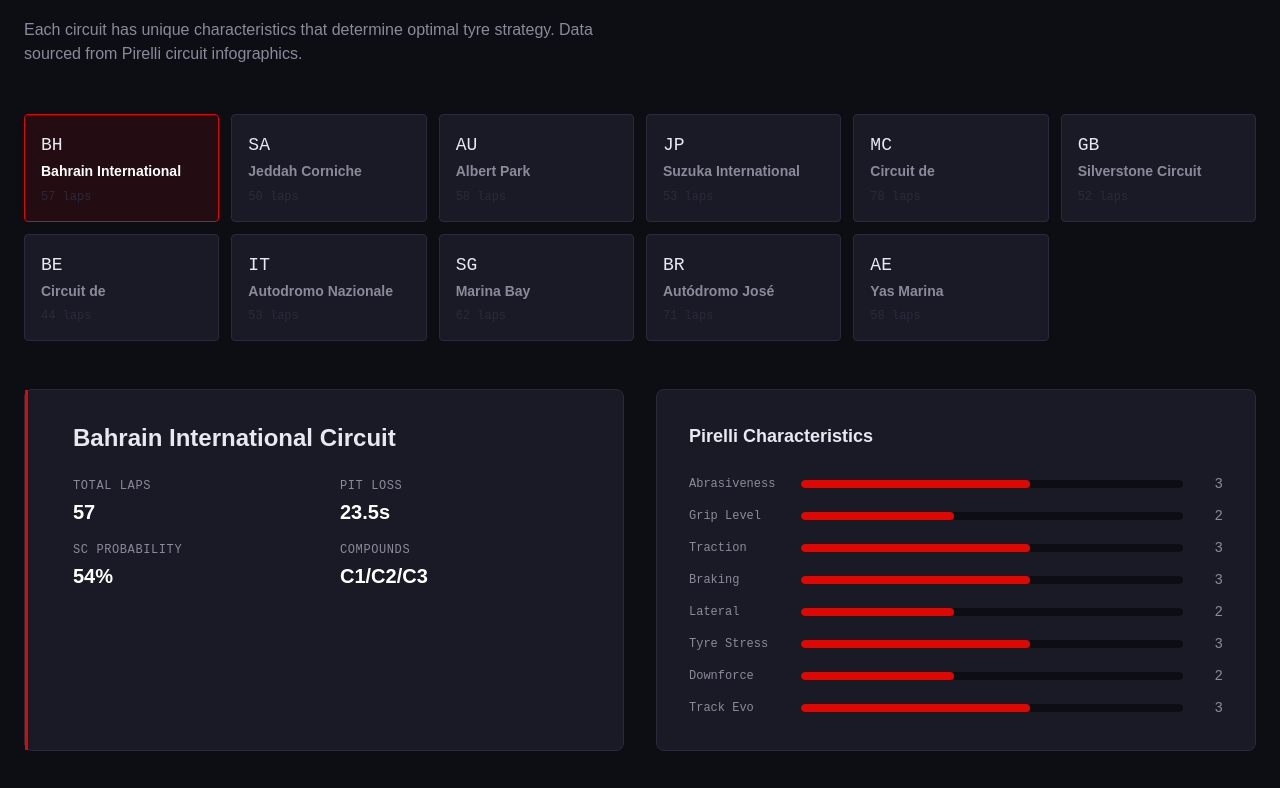
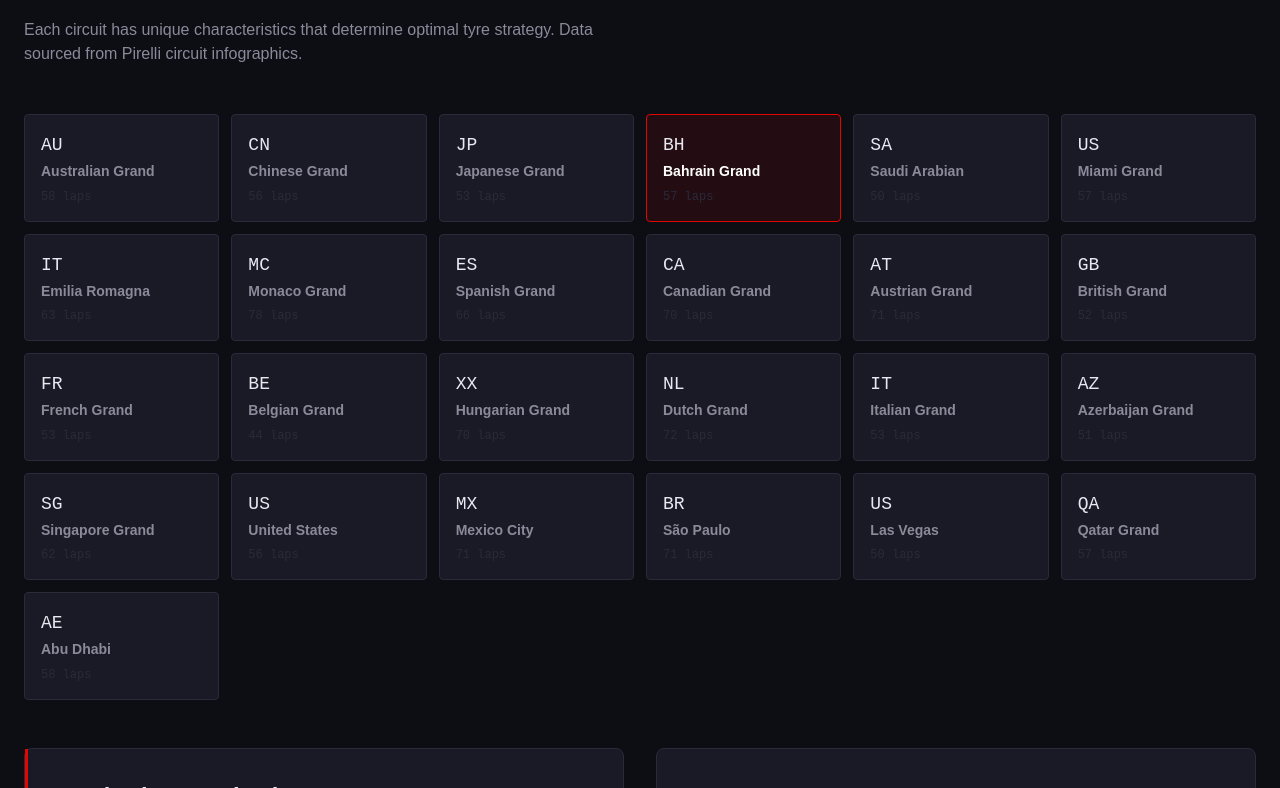
Before and after one commit to ImSounic/f1-strategy-prediction, a Next.js app in the folder frontend/: page / in a window 1280 px wide. Shown: the part 1112-1900 px from the top of the page. Built offline with nearby package versions, Linux system fonts and the light colour scheme; no server answers.

Commit message:
feat: add all 25 circuits to frontend

```diff
--- a/frontend/src/data/circuits.ts
+++ b/frontend/src/data/circuits.ts
@@ -11,58 +11,128 @@ export interface Circuit {
 
 export const circuits: Circuit[] = [
   {
-    key: "bahrain", name: "Bahrain International Circuit", country: "BH",
-    totalLaps: 57, pitLoss: 23.5, scProbability: 0.54, compounds: "C1/C2/C3",
-    characteristics: { abrasiveness: 3, grip: 2, traction: 3, braking: 3, lateral: 2, stress: 3, downforce: 2, evolution: 3 },
+    key: "albert_park", name: "Australian Grand Prix", country: "AU",
+    totalLaps: 58, pitLoss: 23.0, scProbability: 0.65, compounds: "C3/C4/C5",
+    characteristics: { abrasiveness: 2, grip: 3, traction: 3, braking: 3, lateral: 3, stress: 3, downforce: 3, evolution: 3 },
   },
   {
-    key: "jeddah", name: "Jeddah Corniche Circuit", country: "SA",
-    totalLaps: 50, pitLoss: 25.0, scProbability: 0.78, compounds: "C2/C3/C4",
-    characteristics: { abrasiveness: 1, grip: 3, traction: 4, braking: 2, lateral: 3, stress: 4, downforce: 1, evolution: 4 },
+    key: "shanghai", name: "Chinese Grand Prix", country: "CN",
+    totalLaps: 56, pitLoss: 24.0, scProbability: 0.54, compounds: "C2/C3/C4",
+    characteristics: { abrasiveness: 3, grip: 3, traction: 4, braking: 4, lateral: 4, stress: 4, downforce: 4, evolution: 3 },
   },
   {
-    key: "albert_park", name: "Albert Park", country: "AU",
-    totalLaps: 58, pitLoss: 22.0, scProbability: 0.67, compounds: "C2/C3/C4",
-    characteristics: { abrasiveness: 1, grip: 3, traction: 3, braking: 3, lateral: 3, stress: 3, downforce: 2, evolution: 4 },
+    key: "suzuka", name: "Japanese Grand Prix", country: "JP",
+    totalLaps: 53, pitLoss: 27.0, scProbability: 0.53, compounds: "C1/C2/C3",
+    characteristics: { abrasiveness: 4, grip: 4, traction: 4, braking: 4, lateral: 5, stress: 5, downforce: 5, evolution: 3 },
   },
   {
-    key: "suzuka", name: "Suzuka International Racing Course", country: "JP",
-    totalLaps: 53, pitLoss: 27.0, scProbability: 0.54, compounds: "C1/C2/C3",
-    characteristics: { abrasiveness: 3, grip: 3, traction: 3, braking: 3, lateral: 4, stress: 4, downforce: 4, evolution: 2 },
+    key: "bahrain", name: "Bahrain Grand Prix", country: "BH",
+    totalLaps: 57, pitLoss: 23.5, scProbability: 0.53, compounds: "C1/C2/C3",
+    characteristics: { abrasiveness: 3, grip: 3, traction: 4, braking: 4, lateral: 3, stress: 4, downforce: 3, evolution: 3 },
   },
   {
-    key: "monaco", name: "Circuit de Monaco", country: "MC",
-    totalLaps: 78, pitLoss: 20.0, scProbability: 0.54, compounds: "C3/C4/C5",
-    characteristics: { abrasiveness: 1, grip: 1, traction: 4, braking: 3, lateral: 1, stress: 2, downforce: 5, evolution: 3 },
+    key: "jeddah", name: "Saudi Arabian Grand Prix", country: "SA",
+    totalLaps: 50, pitLoss: 25.0, scProbability: 0.78, compounds: "C3/C4/C5",
+    characteristics: { abrasiveness: 1, grip: 2, traction: 3, braking: 3, lateral: 3, stress: 3, downforce: 3, evolution: 2 },
   },
   {
-    key: "silverstone", name: "Silverstone Circuit", country: "GB",
-    totalLaps: 52, pitLoss: 22.0, scProbability: 0.67, compounds: "C1/C2/C3",
-    characteristics: { abrasiveness: 3, grip: 3, traction: 2, braking: 2, lateral: 4, stress: 4, downforce: 4, evolution: 2 },
-  },
-  {
-    key: "spa", name: "Circuit de Spa-Francorchamps", country: "BE",
-    totalLaps: 44, pitLoss: 25.0, scProbability: 0.54, compounds: "C1/C2/C3",
+    key: "miami", name: "Miami Grand Prix", country: "US",
+    totalLaps: 57, pitLoss: 24.5, scProbability: 0.53, compounds: "C2/C3/C4",
     characteristics: { abrasiveness: 2, grip: 3, traction: 3, braking: 3, lateral: 3, stress: 3, downforce: 3, evolution: 2 },
   },
   {
-    key: "monza", name: "Autodromo Nazionale Monza", country: "IT",
-    totalLaps: 53, pitLoss: 25.0, scProbability: 0.42, compounds: "C2/C3/C4",
-    characteristics: { abrasiveness: 2, grip: 2, traction: 4, braking: 4, lateral: 1, stress: 2, downforce: 1, evolution: 2 },
+    key: "imola", name: "Emilia Romagna Grand Prix", country: "IT",
+    totalLaps: 63, pitLoss: 25.0, scProbability: 0.6, compounds: "C3/C4/C5",
+    characteristics: { abrasiveness: 3, grip: 3, traction: 4, braking: 4, lateral: 4, stress: 4, downforce: 4, evolution: 4 },
   },
   {
-    key: "singapore", name: "Marina Bay Street Circuit", country: "SG",
-    totalLaps: 62, pitLoss: 30.0, scProbability: 0.54, compounds: "C3/C4/C5",
-    characteristics: { abrasiveness: 1, grip: 2, traction: 4, braking: 4, lateral: 2, stress: 3, downforce: 4, evolution: 4 },
+    key: "monaco", name: "Monaco Grand Prix", country: "MC",
+    totalLaps: 78, pitLoss: 20.0, scProbability: 0.53, compounds: "C3/C4/C5",
+    characteristics: { abrasiveness: 1, grip: 1, traction: 3, braking: 3, lateral: 3, stress: 2, downforce: 5, evolution: 4 },
   },
   {
-    key: "interlagos", name: "Autódromo José Carlos Pace", country: "BR",
-    totalLaps: 71, pitLoss: 22.0, scProbability: 0.78, compounds: "C2/C3/C4",
-    characteristics: { abrasiveness: 3, grip: 2, traction: 4, braking: 3, lateral: 3, stress: 3, downforce: 3, evolution: 3 },
+    key: "barcelona", name: "Spanish Grand Prix", country: "ES",
+    totalLaps: 66, pitLoss: 24.0, scProbability: 0.4, compounds: "C1/C2/C3",
+    characteristics: { abrasiveness: 3, grip: 3, traction: 4, braking: 4, lateral: 4, stress: 4, downforce: 4, evolution: 3 },
   },
   {
-    key: "yas_marina", name: "Yas Marina Circuit", country: "AE",
-    totalLaps: 58, pitLoss: 23.0, scProbability: 0.29, compounds: "C3/C4/C5",
-    characteristics: { abrasiveness: 1, grip: 3, traction: 3, braking: 3, lateral: 2, stress: 2, downforce: 3, evolution: 3 },
+    key: "montreal", name: "Canadian Grand Prix", country: "CA",
+    totalLaps: 70, pitLoss: 22.0, scProbability: 0.78, compounds: "C3/C4/C5",
+    characteristics: { abrasiveness: 2, grip: 2, traction: 3, braking: 4, lateral: 2, stress: 3, downforce: 2, evolution: 3 },
+  },
+  {
+    key: "spielberg", name: "Austrian Grand Prix", country: "AT",
+    totalLaps: 71, pitLoss: 21.0, scProbability: 0.53, compounds: "C2/C3/C4",
+    characteristics: { abrasiveness: 3, grip: 3, traction: 4, braking: 5, lateral: 3, stress: 4, downforce: 2, evolution: 3 },
+  },
+  {
+    key: "silverstone", name: "British Grand Prix", country: "GB",
+    totalLaps: 52, pitLoss: 24.5, scProbability: 0.65, compounds: "C1/C2/C3",
+    characteristics: { abrasiveness: 3, grip: 3, traction: 4, braking: 3, lateral: 5, stress: 4, downforce: 5, evolution: 3 },
+  },
+  {
+    key: "paul_ricard", name: "French Grand Prix", country: "FR",
+    totalLaps: 53, pitLoss: 24.0, scProbability: 0.64, compounds: "C2/C3/C4",
+    characteristics: { abrasiveness: 2, grip: 3, traction: 3, braking: 3, lateral: 3, stress: 3, downforce: 4, evolution: 2 },
+  },
+  {
+    key: "spa", name: "Belgian Grand Prix", country: "BE",
+    totalLaps: 44, pitLoss: 26.0, scProbability: 0.53, compounds: "C1/C2/C3",
+    characteristics: { abrasiveness: 3, grip: 3, traction: 4, braking: 3, lateral: 4, stress: 4, downforce: 3, evolution: 3 },
+  },
+  {
+    key: "hungaroring", name: "Hungarian Grand Prix", country: "XX",
+    totalLaps: 70, pitLoss: 22.5, scProbability: 0.28, compounds: "C2/C3/C4",
+    characteristics: { abrasiveness: 3, grip: 3, traction: 4, braking: 3, lateral: 4, stress: 4, downforce: 4, evolution: 4 },
+  },
+  {
+    key: "zandvoort", name: "Dutch Grand Prix", country: "NL",
+    totalLaps: 72, pitLoss: 21.5, scProbability: 0.65, compounds: "C2/C3/C4",
+    characteristics: { abrasiveness: 3, grip: 3, traction: 4, braking: 3, lateral: 5, stress: 4, downforce: 4, evolution: 3 },
+  },
+  {
+    key: "monza", name: "Italian Grand Prix", country: "IT",
+    totalLaps: 53, pitLoss: 27.0, scProbability: 0.4, compounds: "C3/C4/C5",
+    characteristics: { abrasiveness: 3, grip: 3, traction: 3, braking: 5, lateral: 2, stress: 3, downforce: 1, evolution: 4 },
+  },
+  {
+    key: "baku", name: "Azerbaijan Grand Prix", country: "AZ",
+    totalLaps: 51, pitLoss: 25.5, scProbability: 0.53, compounds: "C4/C5/C6",
+    characteristics: { abrasiveness: 1, grip: 2, traction: 3, braking: 4, lateral: 2, stress: 3, downforce: 3, evolution: 3 },
+  },
+  {
+    key: "singapore", name: "Singapore Grand Prix", country: "SG",
+    totalLaps: 62, pitLoss: 30.0, scProbability: 0.53, compounds: "C3/C4/C5",
+    characteristics: { abrasiveness: 1, grip: 2, traction: 4, braking: 4, lateral: 3, stress: 4, downforce: 4, evolution: 3 },
+  },
+  {
+    key: "cota", name: "United States Grand Prix", country: "US",
+    totalLaps: 56, pitLoss: 24.0, scProbability: 0.53, compounds: "C1/C3/C4",
+    characteristics: { abrasiveness: 4, grip: 3, traction: 4, braking: 4, lateral: 4, stress: 4, downforce: 4, evolution: 3 },
+  },
+  {
+    key: "mexico", name: "Mexico City Grand Prix", country: "MX",
+    totalLaps: 71, pitLoss: 22.0, scProbability: 0.53, compounds: "C1/C3/C4",
+    characteristics: { abrasiveness: 4, grip: 3, traction: 4, braking: 4, lateral: 3, stress: 4, downforce: 4, evolution: 3 },
+  },
+  {
+    key: "interlagos", name: "São Paulo Grand Prix", country: "BR",
+    totalLaps: 71, pitLoss: 22.5, scProbability: 0.78, compounds: "C2/C3/C4",
+    characteristics: { abrasiveness: 4, grip: 3, traction: 4, braking: 4, lateral: 4, stress: 4, downforce: 3, evolution: 3 },
+  },
+  {
+    key: "las_vegas", name: "Las Vegas Grand Prix", country: "US",
+    totalLaps: 50, pitLoss: 26.0, scProbability: 0.46, compounds: "C3/C4/C5",
+    characteristics: { abrasiveness: 1, grip: 1, traction: 3, braking: 4, lateral: 2, stress: 3, downforce: 3, evolution: 2 },
+  },
+  {
+    key: "lusail", name: "Qatar Grand Prix", country: "QA",
+    totalLaps: 57, pitLoss: 24.0, scProbability: 0.74, compounds: "C1/C2/C3",
+    characteristics: { abrasiveness: 3, grip: 3, traction: 4, braking: 4, lateral: 4, stress: 4, downforce: 4, evolution: 3 },
+  },
+  {
+    key: "yas_marina", name: "Abu Dhabi Grand Prix", country: "AE",
+    totalLaps: 58, pitLoss: 24.0, scProbability: 0.28, compounds: "C3/C4/C5",
+    characteristics: { abrasiveness: 2, grip: 3, traction: 3, braking: 4, lateral: 3, stress: 3, downforce: 3, evolution: 3 },
   },
 ];
```
